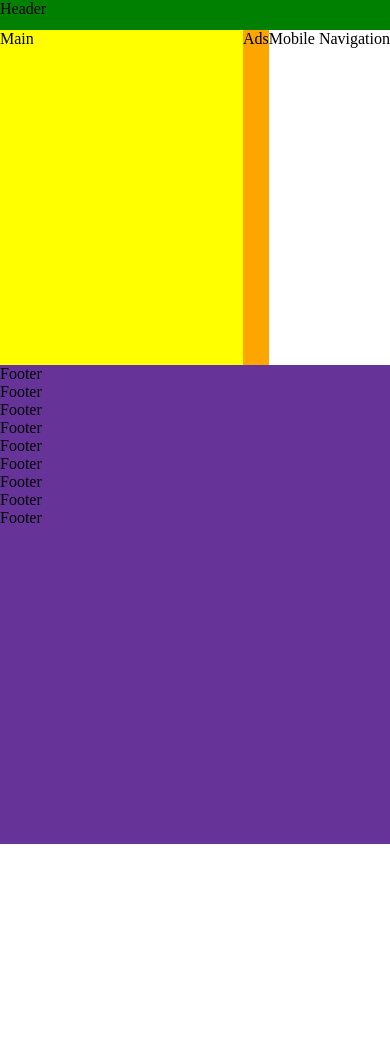
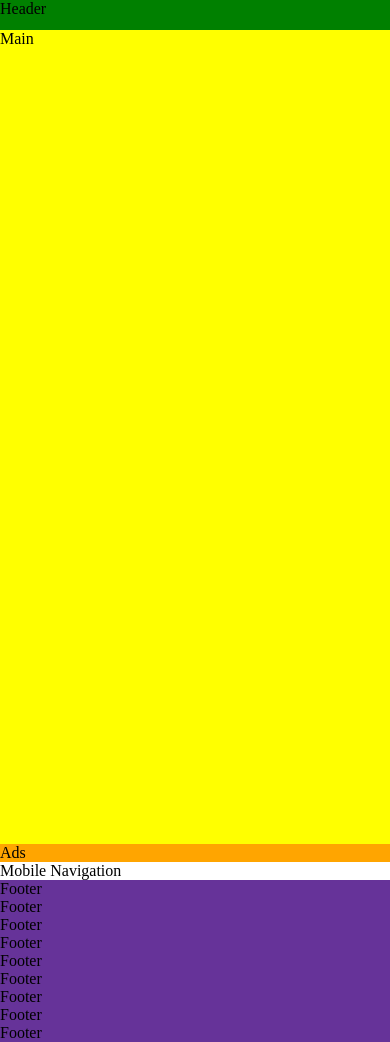
Before and after one commit to BotNicholas/USM-Web-labs, a plain HTML site: page lab3/Lab3_Botan_Nicolai/index.html in a window 390 px wide. Before the commit the page ends 844 px from the top, so only its background shows below. Drawn offline with Linux system fonts and the light colour scheme.

Commit message:
Fix mobile navigation

```diff
--- a/lab3/Lab3_Botan_Nicolai/style.css
+++ b/lab3/Lab3_Botan_Nicolai/style.css
@@ -44,11 +44,12 @@ footer {
     .container {
         display: grid;
         grid-template-columns: 1fr;
-        /*grid-template-rows: 30px calc(100vh - 30px) min-content min-content min-content;*/
-        grid-template-rows: 30px auto;
+        grid-template-rows: 30px calc(100vh - 30px) min-content min-content min-content;
+        /*grid-template-rows: 30px auto;*/
     }
 
     header {
+        grid-column: auto;
         background-color: green;
     }
 
@@ -69,6 +70,7 @@ footer {
     }
 
     footer {
+        grid-column: auto;
         background-color: rebeccapurple;
     }
 }
```
